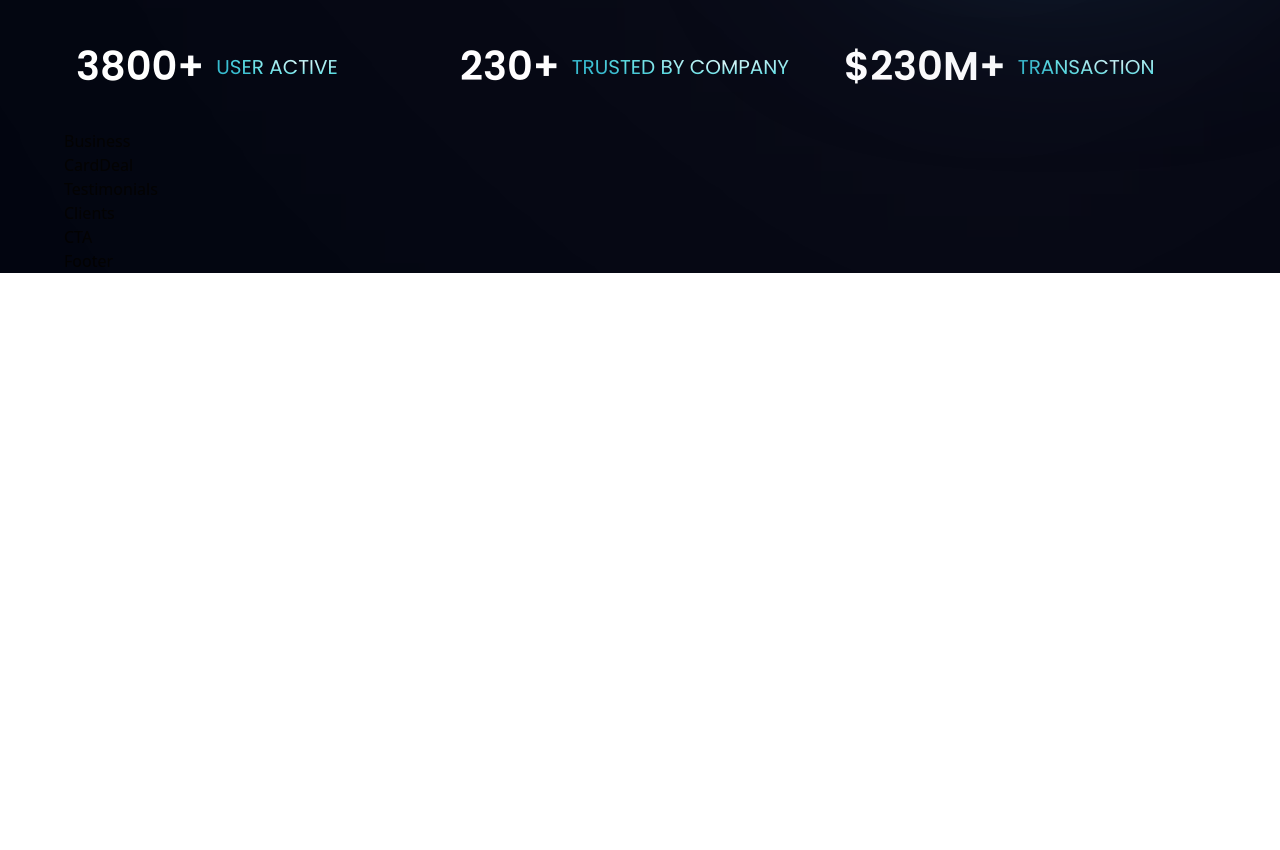
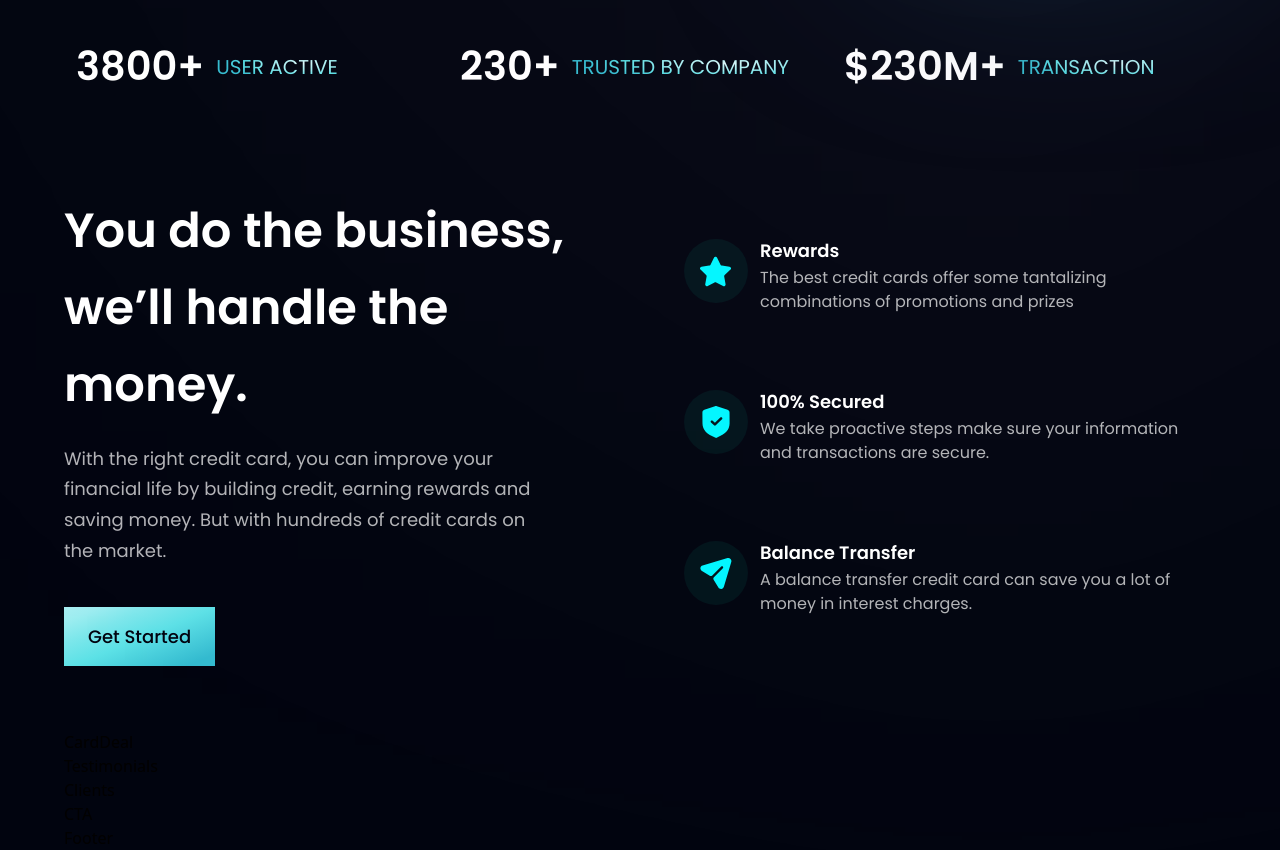
Before and after one commit to HubertKwiatkowski/jsmastery_business_app, a React (Vite) app: page / in a window 1280 px wide. Shown: the part 760-1610 px from the top of the page. Before the commit the page ends 1033 px from the top, so only its background shows below. Built offline with nearby package versions, Linux system fonts and the light colour scheme.

Commit message:
business section done

```diff
--- a/src/components/Business.jsx
+++ b/src/components/Business.jsx
@@ -1,11 +1,40 @@
-import React from 'react'
+import { features } from "../constants"
+import styles, { layout } from "../style"
+import Button from './Button'
 
-const Business = () => {
-  return (
-    <div>
-      Business
+const FeatureCard = ({ icon, title, content, index }) => (
+  <div className={`flex flex-row p-6 rounded-[20px] ${index !== features.length - 1 ? "mb-6" : "mb-0"} feature-card`}>
+    <div className={`w-[64px] h-[64px] rounded-full ${styles.flexCenter} bg-dimBlue`}>
+      <img src={icon} alt="icon" className="w-[50%] h-[50%] object-contain" />
     </div>
-  )
-}
+    <div className="flex-1 flex flex-col ml-3">
+      <h4 className="font-poppins font-semibold text-white text-[18px] leading-[23px] mb-1">
+        {title}
+      </h4>
+      <p className="font-poppins font-normal text-dimWhite text-[16px] leading-[24px] mb-1">
+        {content}
+      </p>
+    </div>
+  </div>
+)
+
+const Business = () => (
+  <section id="features" className={layout.section}>
+    <div className={layout.sectionInfo}>
+      <h2 className={styles.heading2}>You do the business, <br className="sm:block hidden"/>we’ll handle the money.</h2>
+      <p className={`${styles.paragraph} max-w-[470px] mt-5`}>With the right credit card, you can improve your financial life by building credit, earning rewards and saving money. But with hundreds of credit cards on the market.</p>
+
+      <Button styles="mt-10" />
+    </div>
+
+    <div className={`${layout.sectionImg} flex-col`}>
+      {features.map((feature, index) => (
+        <FeatureCard key={feature.id} {...feature} index={index}/>
+      ))}
+    </div>
+
+  </section>
+)
+
 
 export default Business
--- a/src/components/Button.jsx
+++ b/src/components/Button.jsx
@@ -1,10 +1,10 @@
 import React from 'react'
 
-const Button = () => {
+const Button = ({ styles }) => {
   return (
-    <div>
-      Button
-    </div>
+    <button type="button" className={`py-4 px-6 bg-blue-gradient font-poppins font-medium text-[18px] text-primary outline-none ${styles}`}>
+      Get Started
+    </button>
   )
 }
 
```
